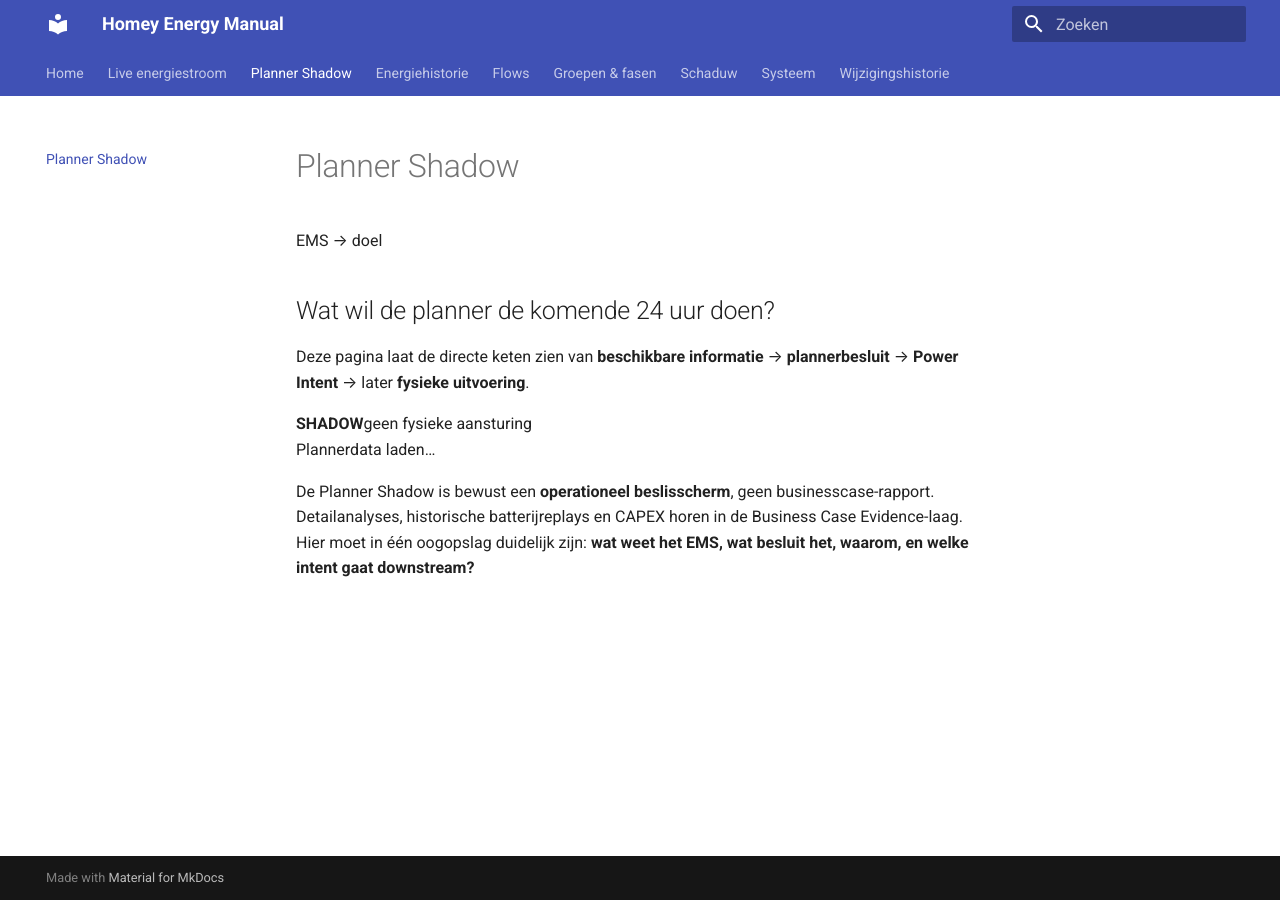
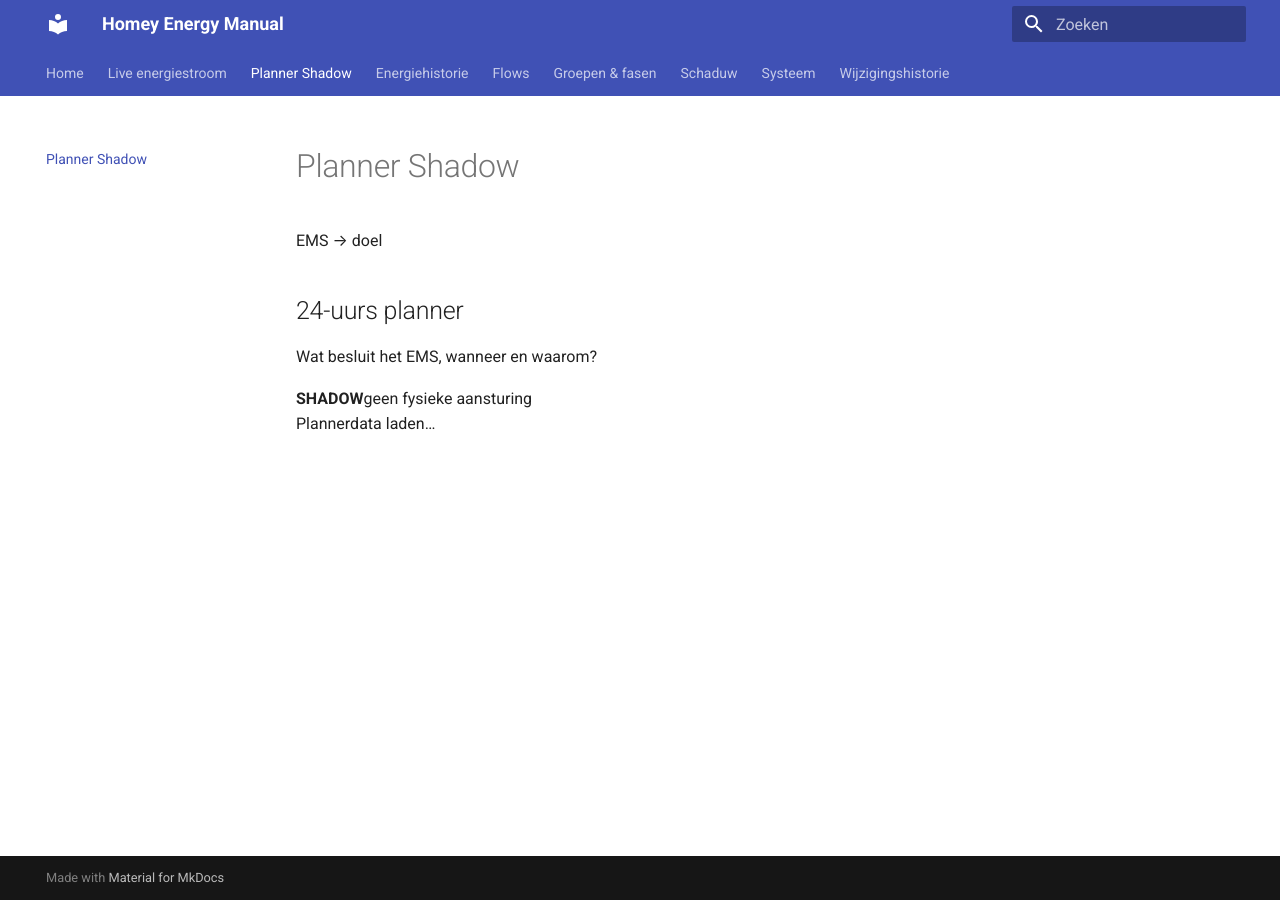
Before and after one commit to OnsKasteeltje/homey-energy-manual, an MkDocs documentation site: the page built from docs/planner-shadow.md, in a window 1280 px wide. Built offline with MkDocs 1.6.1 and Material for MkDocs 9.7.7, drawn with Linux system fonts in a browser that asks for light colours.

Commit message:
Compact Planner Shadow above the fold

```diff
--- a/docs/planner-shadow.md
+++ b/docs/planner-shadow.md
@@ -4,12 +4,10 @@
   <div class="ps-hero">
     <div>
       <div class="ps-kicker">EMS → doel</div>
-      <h2>Wat wil de planner de komende 24 uur doen?</h2>
-      <p>Deze pagina laat de directe keten zien van <strong>beschikbare informatie</strong> → <strong>plannerbesluit</strong> → <strong>Power Intent</strong> → later <strong>fysieke uitvoering</strong>.</p>
+      <h2>24-uurs planner</h2>
+      <p>Wat besluit het EMS, wanneer en waarom?</p>
     </div>
     <div class="ps-mode"><strong>SHADOW</strong><span>geen fysieke aansturing</span></div>
   </div>
   <div id="ps-status">Plannerdata laden…</div>
 </div>
-
-De Planner Shadow is bewust een <strong>operationeel beslisscherm</strong>, geen businesscase-rapport. Detailanalyses, historische batterijreplays en CAPEX horen in de Business Case Evidence-laag. Hier moet in één oogopslag duidelijk zijn: <strong>wat weet het EMS, wat besluit het, waarom, en welke intent gaat downstream?</strong>
```
